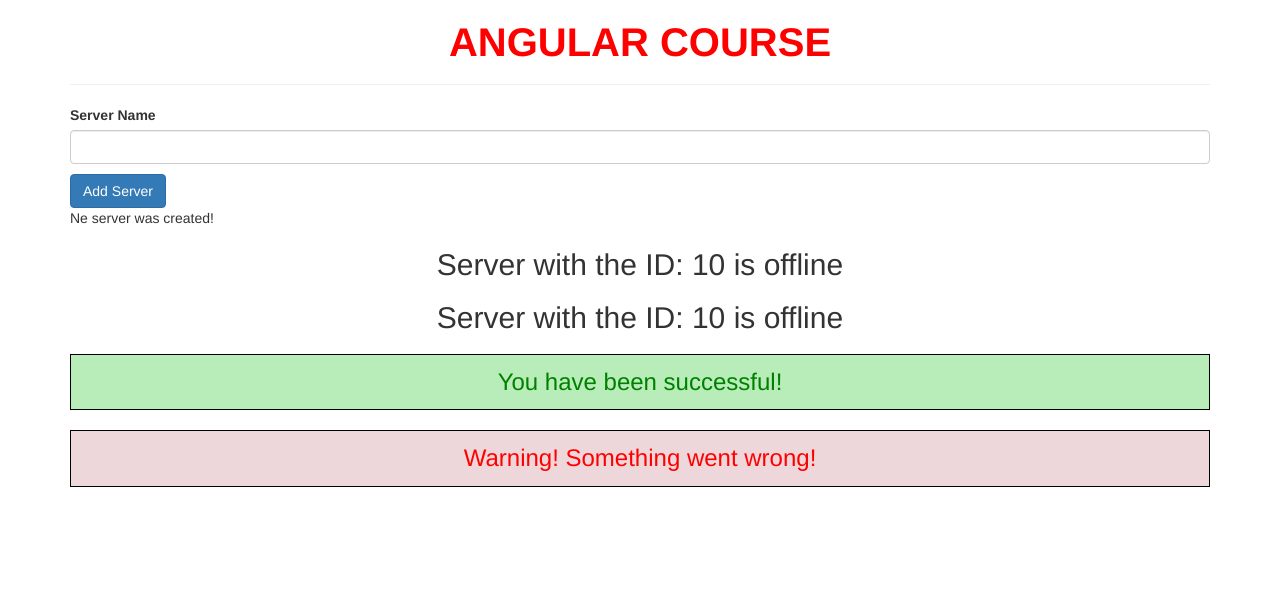
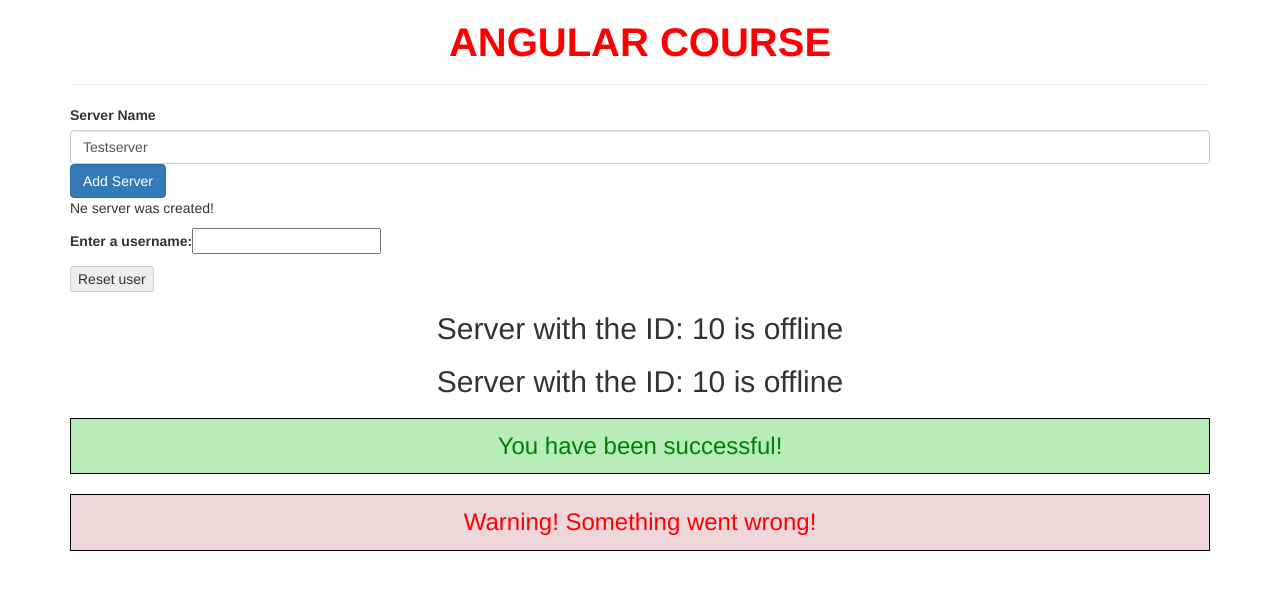
Before and after one commit to Alan114/Angular-basics, an Angular app: page / in a window 1280 px wide. Shown: the top 590 px of the page. Built offline with nearby package versions, Linux system fonts and the light colour scheme.

Commit message:
Completed assignment from Max

```diff
--- a/src/app/servers/servers.component.html
+++ b/src/app/servers/servers.component.html
@@ -1,7 +1,8 @@
 <label>Server Name</label>
 <!-- <input type="text" class="form-control" (input)="onUpdateServerName($event)" /> -->
 <input type="text" class="form-control" [(ngModel)]="serverName" />
-<p>{{ serverName }}</p>
+<!-- <p>{{ serverName }}</p> -->
+
 <button
   class="btn btn-primary"
   [disabled]="!allowNewServer"
@@ -11,5 +12,10 @@
 </button>
 <!-- <p [innerText]="allowNewServer"></p> -->
 <p>{{ serverCreationStatus }}</p>
+
+<label for="user">Enter a username:</label>
+<input type="text" name="user" id="user" [(ngModel)]="userName" />
+<p>{{ userName }}</p>
+<button [disabled]="!userName" (click)="resetUser()">Reset user</button>
 <app-server></app-server>
 <app-server></app-server>
--- a/src/app/servers/servers.component.ts
+++ b/src/app/servers/servers.component.ts
@@ -8,7 +8,8 @@ import { Component, OnInit } from '@angular/core';
 export class ServersComponent implements OnInit {
   allowNewServer = false;
   serverCreationStatus = 'Ne server was created!';
-  serverName = '';
+  serverName = 'Testserver';
+  userName = '';
 
   constructor() {
     setTimeout(() => {
@@ -19,10 +20,15 @@ export class ServersComponent implements OnInit {
   ngOnInit(): void {}
 
   onCreateServer() {
-    this.serverCreationStatus = 'Server was created!';
+    this.serverCreationStatus =
+      'Server was created! Name is ' + this.serverName;
   }
 
   onUpdateServerName(event: Event) {
     this.serverName = (<HTMLInputElement>event.target).value;
   }
+
+  resetUser() {
+    this.userName = '';
+  }
 }
```
